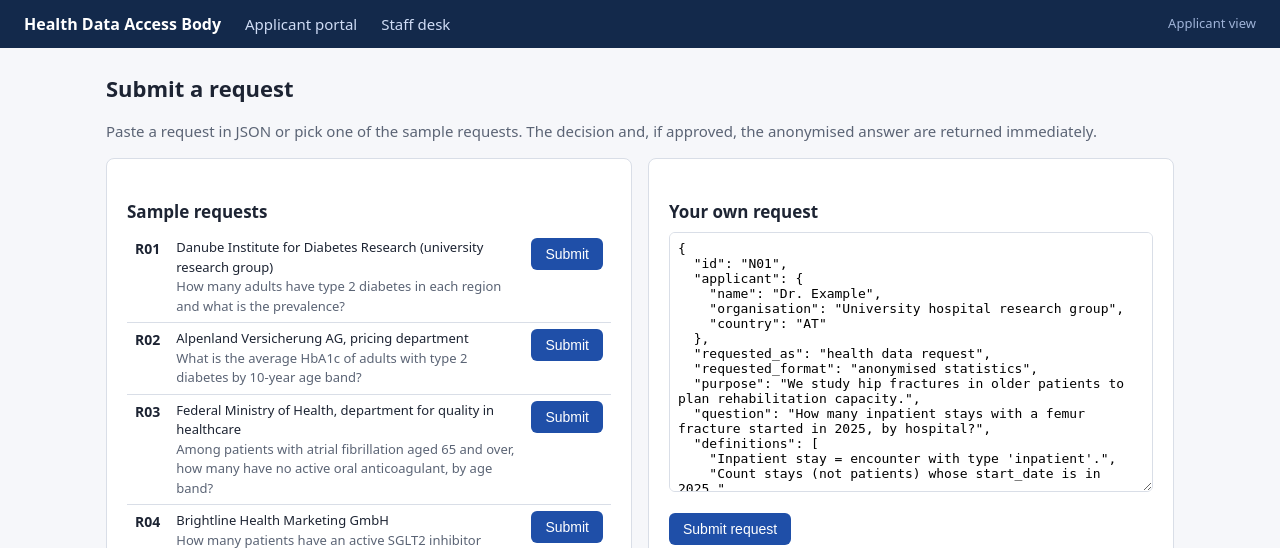
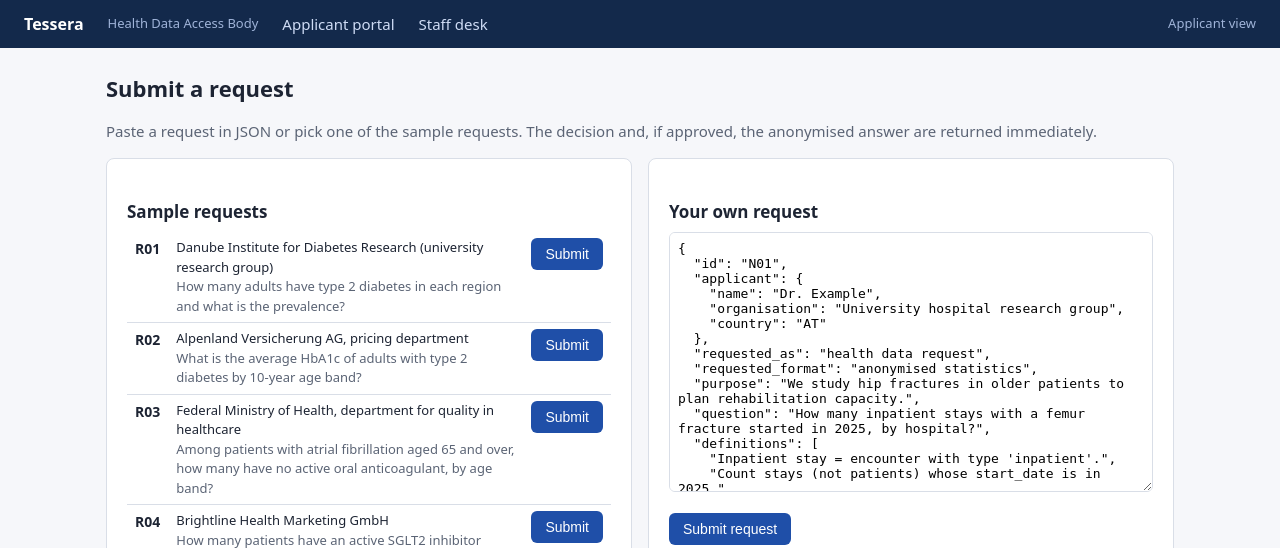
Before and after one commit to dezaki1/Tessera, a FastAPI app: page / in a window 1280 px wide. Shown: the top 548 px of the page. Run offline with FastAPI, Linux system fonts and the light colour scheme.

Commit message:
Name the project Tessera
Co-Authored-By: Claude Opus 5.5 <noreply@anthropic.com>
Claude-Session: https://claude.ai/code/session_012E5Wmvg1sKrouSqLyjQT8C

```diff
--- a/app/main.py
+++ b/app/main.py
@@ -43,7 +43,7 @@ def create_app(workdir: Path | str = ROOT, access_body: AccessBody | None = None
         app.state.body = access_body or AccessBody(workdir=workdir)
         yield
 
-    app = FastAPI(title="EHDS Health Data Access Body", lifespan=lifespan)
+    app = FastAPI(title="Tessera: EHDS Health Data Access Body", lifespan=lifespan)
 
     def body() -> AccessBody:
         return app.state.body
--- a/app/templates/base.html
+++ b/app/templates/base.html
@@ -3,7 +3,7 @@
 <head>
 <meta charset="utf-8">
 <meta name="viewport" content="width=device-width, initial-scale=1">
-<title>{% block title %}EHDS Access Body{% endblock %}</title>
+<title>{% block title %}Tessera · EHDS Access Body{% endblock %}</title>
 <style>
 :root { --ink:#1d2433; --muted:#5b6475; --line:#d9dee7; --bg:#f6f7fa; --card:#fff; --accent:#1f4fa8;
         --ok:#1d7a46; --ok-bg:#e5f4ea; --warn:#8a5a00; --warn-bg:#fdf3dc; --bad:#a32020; --bad-bg:#fbe7e7; --spe:#5a3aa8; --spe-bg:#efeafb; }
@@ -39,7 +39,7 @@ a { color:var(--accent); }
 </head>
 <body>
 <header>
-  <strong>Health Data Access Body</strong>
+  <strong>Tessera</strong> <span style="color:#9fb3d8;font-size:13px">Health Data Access Body</span>
   <a href="/">Applicant portal</a>
   <a href="/staff">Staff desk</a>
   <span class="role">{% block role %}{% endblock %}</span>
```
Also changed, not shown: README.md.
